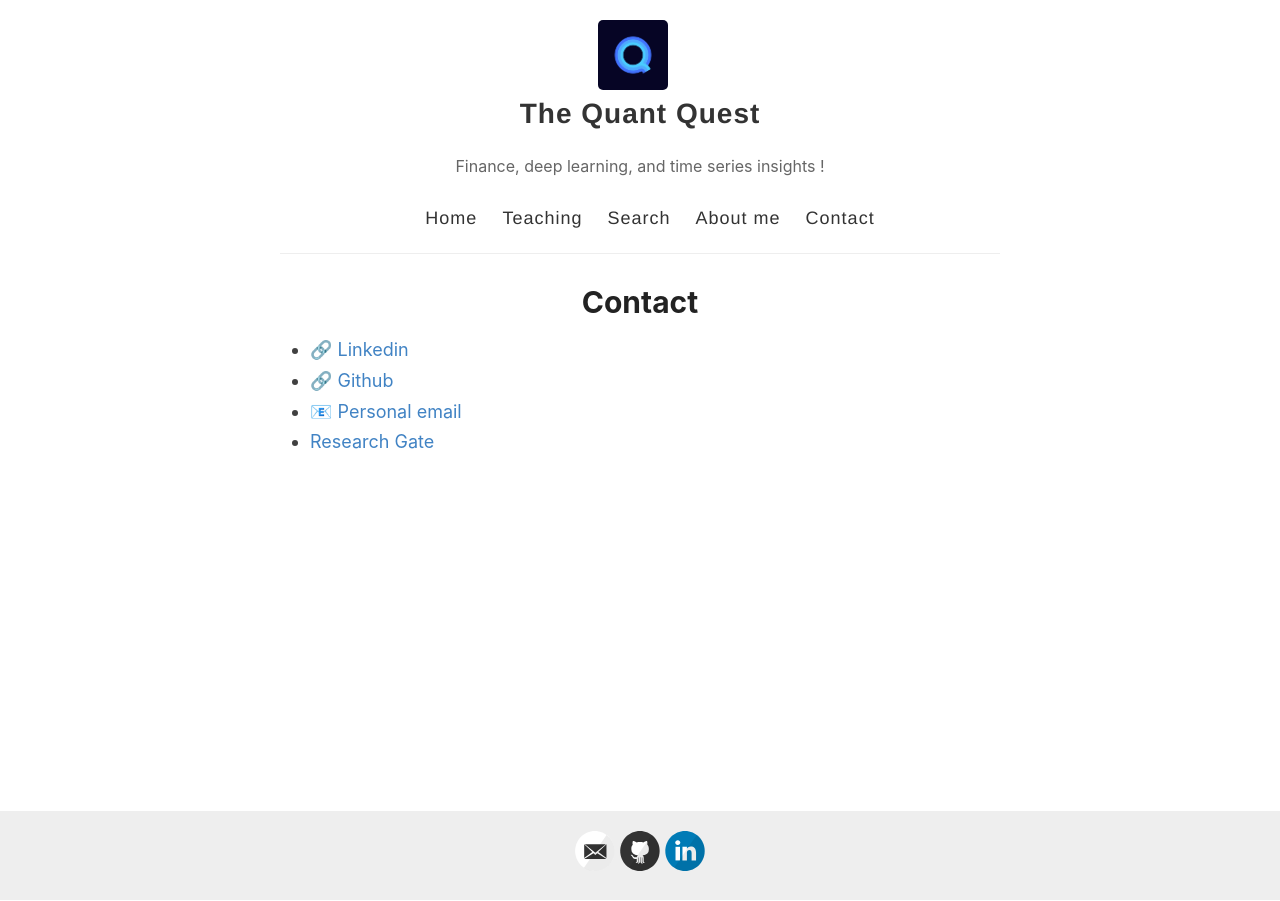
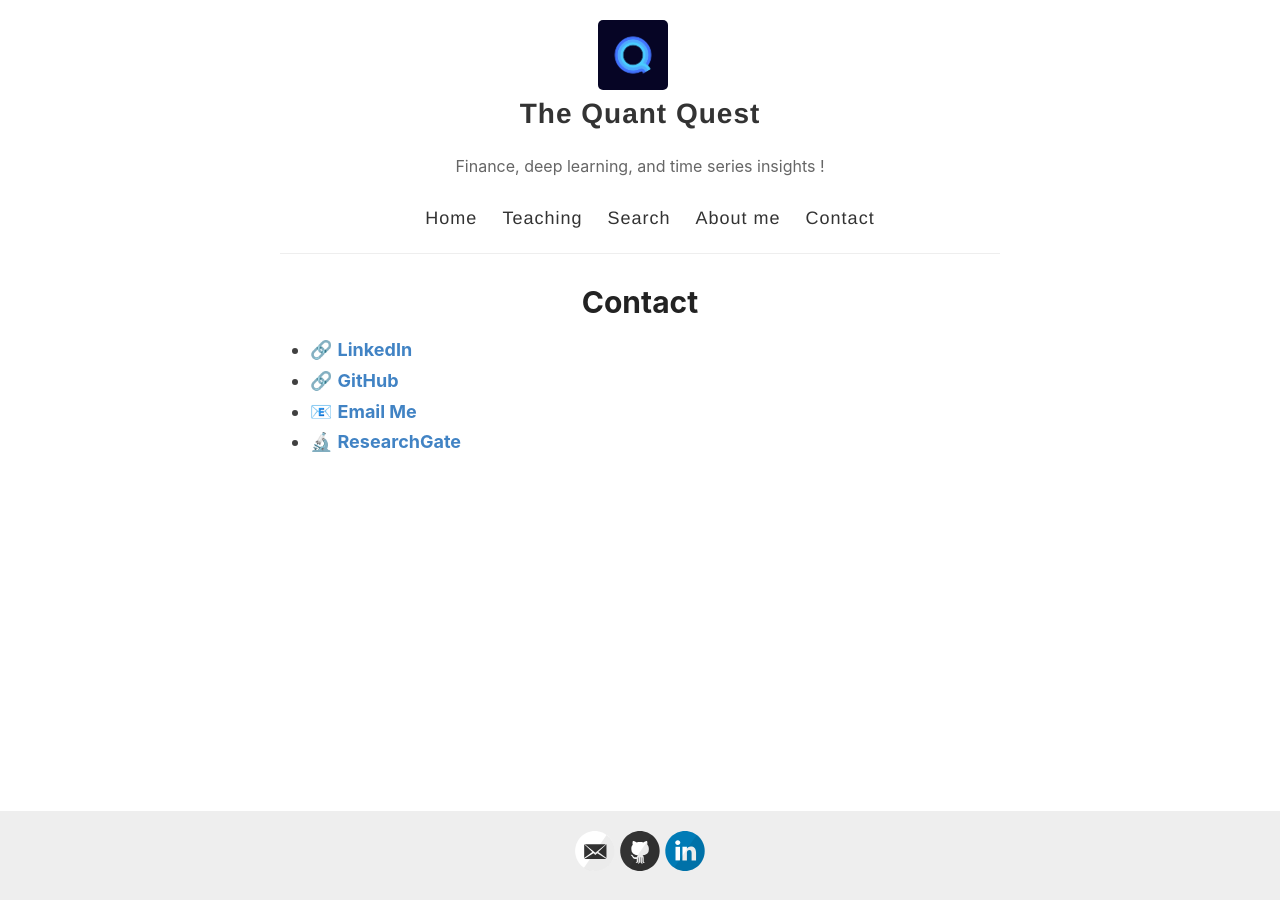
Before and after one commit to Zaltarba/blog, a Jekyll site: the page built from _pages/contact.md, in a window 1280 px wide. Built offline with Jekyll 4.4.1, drawn with Linux system fonts in a browser that asks for light colours.

Commit message:
Update contact.md

```diff
--- a/_pages/contact.md
+++ b/_pages/contact.md
@@ -4,7 +4,7 @@ title: Contact
 permalink: /contact/
 ---
 
-- 🔗 [Linkedin](https://www.linkedin.com/in/balthazar-courvoisier-a31703199/)
-- 🔗 [Github](https://github.com/Zaltarba)
-- 📧 [Personal email](mailto:balthazar.courvoisier@gmail.com)
-- [Research Gate](https://www.researchgate.net/profile/Balthazar-Courvoisier)
+- 🔗 **[LinkedIn](https://www.linkedin.com/in/balthazar-courvoisier-a31703199/)**
+- 🔗 **[GitHub](https://github.com/Zaltarba)**
+- 📧 **[Email Me](mailto:balthazar.courvoisier@gmail.com)**
+- 🔬 **[ResearchGate](https://www.researchgate.net/profile/Balthazar-Courvoisier)**
```
